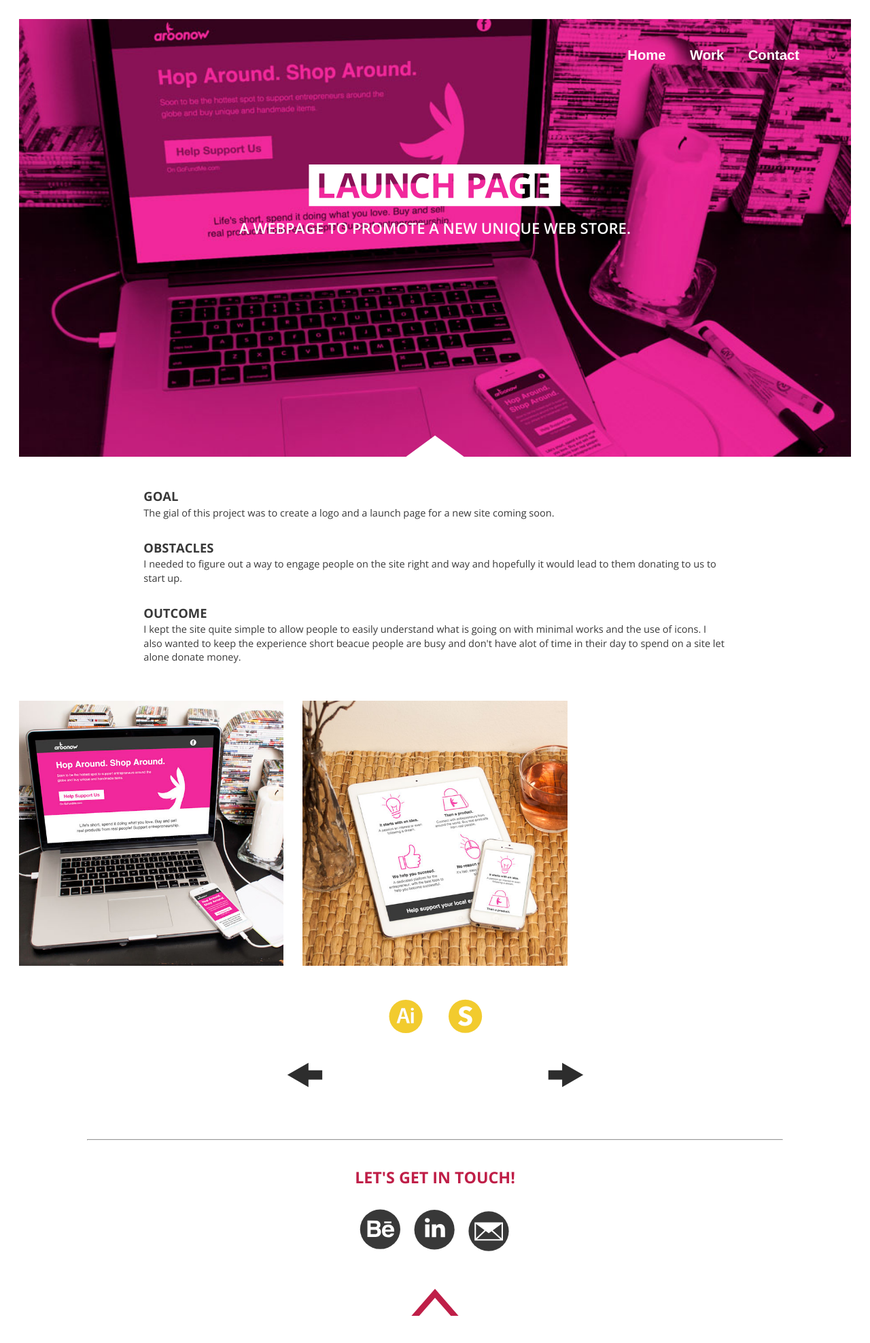
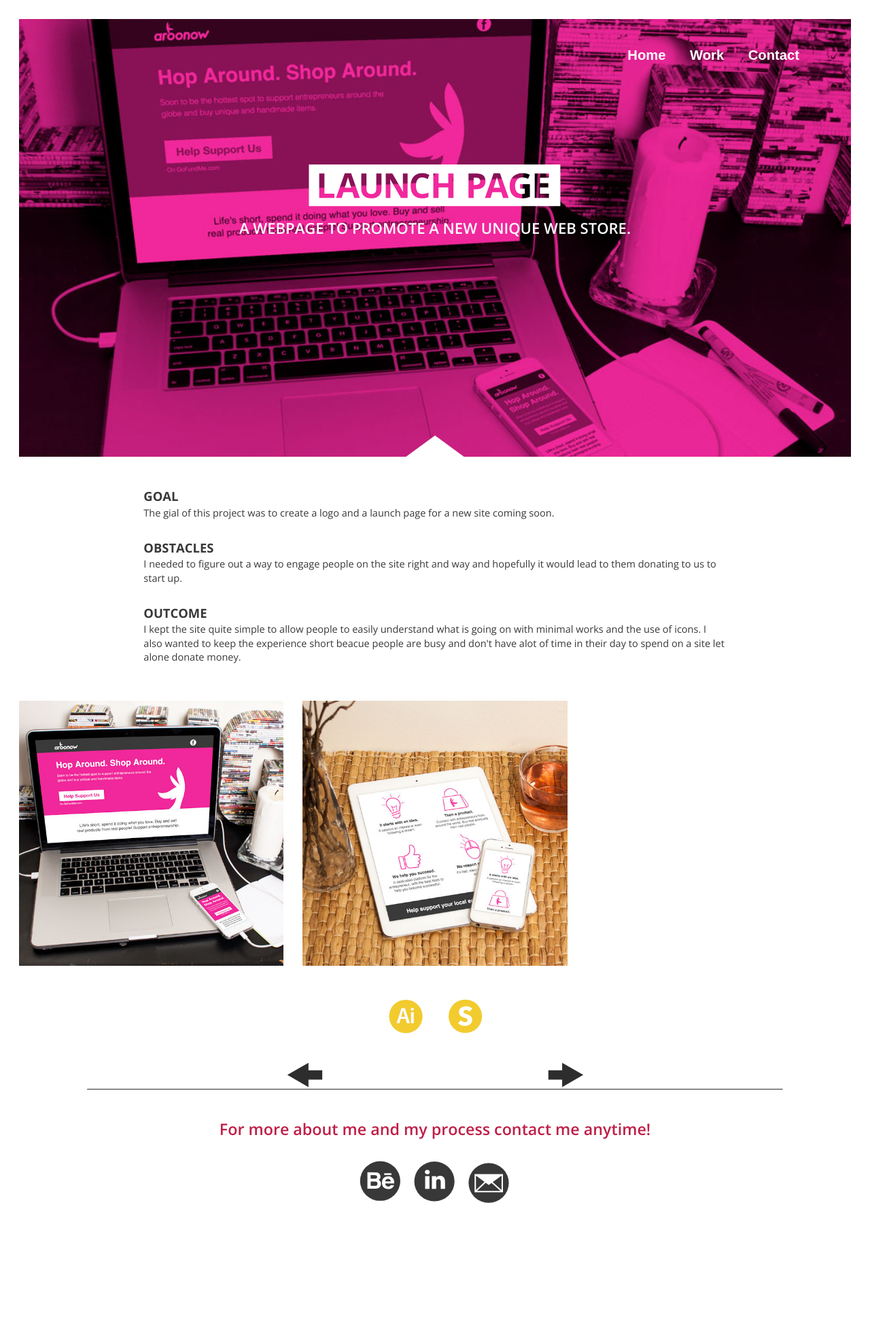
Before and after one commit to dagerebe/portfolio, a Jekyll site: the page built from work/launch-page.md, in a window 1280 px wide. Shown: the whole page at 68% size. Built offline with Jekyll 4.4.1, drawn with Linux system fonts in a browser that asks for light colours; nearby versions of some CDN libraries; comment, search, counter and statistics services are not loaded; after the commit the page ends 1806 px from its top, so only the background shows below that.

Commit message:
made changes to my footer!

```diff
--- a/_includes/css/footer.css
+++ b/_includes/css/footer.css
@@ -11,7 +11,8 @@
 
 .footer-message {
   text-align: center;
-  font-weight: 700;
+  font-weight: 600;
+  line-height: 1.3em;
   color: rgb(191, 30, 71);
 }
 
--- a/_includes/css/home.css
+++ b/_includes/css/home.css
@@ -20,7 +20,6 @@
   background-color: rgb(240, 240, 240);
   z-index: 5;
   padding-bottom: 2em;
-  padding-top: 0;
 }
 
 .image {
--- a/_includes/css/work.css
+++ b/_includes/css/work.css
@@ -32,7 +32,7 @@
 }
 
 .prev-next {
-  padding-bottom: 3em;
+  padding-bottom: 4em;
   margin: 0 auto;
 }
 
@@ -59,8 +59,8 @@
 .spacer {
   display: block;
   border-style: inset;
-  border-width: 4px solid black;
-  margin: 4em 10% 1em 10%;
+  border-top: 1px solid rgb(56,56,56);
+  margin: 0 10% 1em 10%;
 }
 
 @media only screen and (min-width: 22em) {
--- a/_layouts/default.html
+++ b/_layouts/default.html
@@ -45,15 +45,12 @@
   <footer role="contentinfo" class="footer" id="contact">
     <div class="grid-middle">
       <div class="message-holder gutter unit unit-s-1 unit-m-1 unit-l-1 unit-xl-1">
-        <p class="footer-message giga">LET'S GET IN TOUCH!</p>
+        <p class="footer-message giga">For more about me and my process contact me anytime!</p>
       </div>
       <div class="button-holder gutter unit unit-s-1 unit-m-1 unit-l-1 unit-xl-1">
         <a class="buttons" href="https://www.behance.net/rebecca_dagenais"><img src="{{site.baseurl}}/img/behance.svg" alt="icon for behance"></a>
         <a class="buttons" href="https://www.linkedin.com/profile/view?id=AAIAABNfgUwBxebOvP5GgqR9tla3RPA0ACjc6xItrk=nav_responsive_tab_profile_pic"><img src="{{site.baseurl}}/img/linkedin.svg" alt="icon for linkedin"></a>
         <a class="buttons" href="mailto:hello@rebeccadagenais.ca"><img src="{{site.baseurl}}/img/mail.svg" alt="icon for email"></a>
-      </div>
-      <div class="button-holder unit unit-s-1 unit-m-1 unit-l-1 unit-xl-1">
-        <a href="#top"><img class="top" src="{{site.baseurl}}/img/top.svg" alt="back to top button"></a>
       </div>
     </div>
   </footer>
--- a/_layouts/work.html
+++ b/_layouts/work.html
@@ -16,7 +16,7 @@ meta: Please enjoy looking thrugh my portfolio peices
 	        <p class="about micro">{{page.outcome}}</p>
 	      </li>
 	      <!--<img class="tri-2" src="{{site.baseurl}}/img/{{page.arrow}}" alt="">-->
-	      <li class="list-none peices gutter-half pad-top-half" style="background-color: {{site.baseurl}}{{page.b-color}};">
+	      <li class="list-none peices gutter-half pad-top-half">
 	        {% for img in page.images %}
 	        	  <img class="island-half unit unit-xs-1 unit-s-1 unit-m-1-2 unit-l-1-3 unit-xl-1-3" src="{{site.baseurl}}/img/{{img}}" alt"picture of portfolio peice">
 	        {% endfor %}
```
